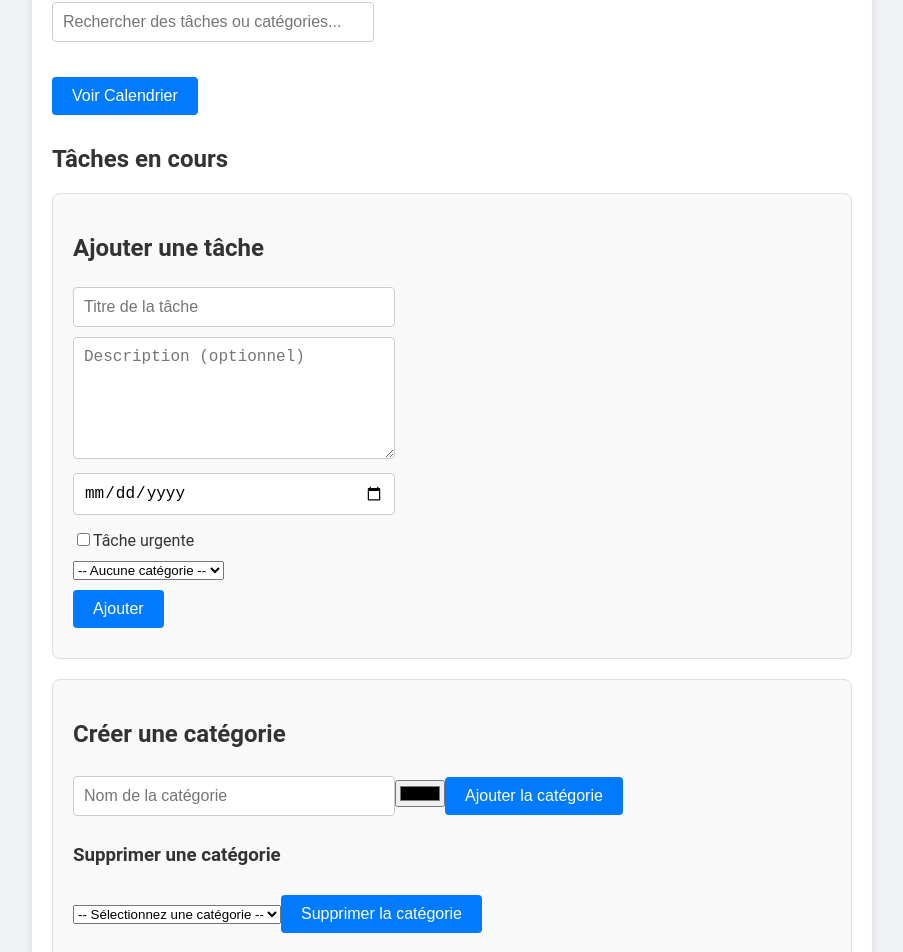
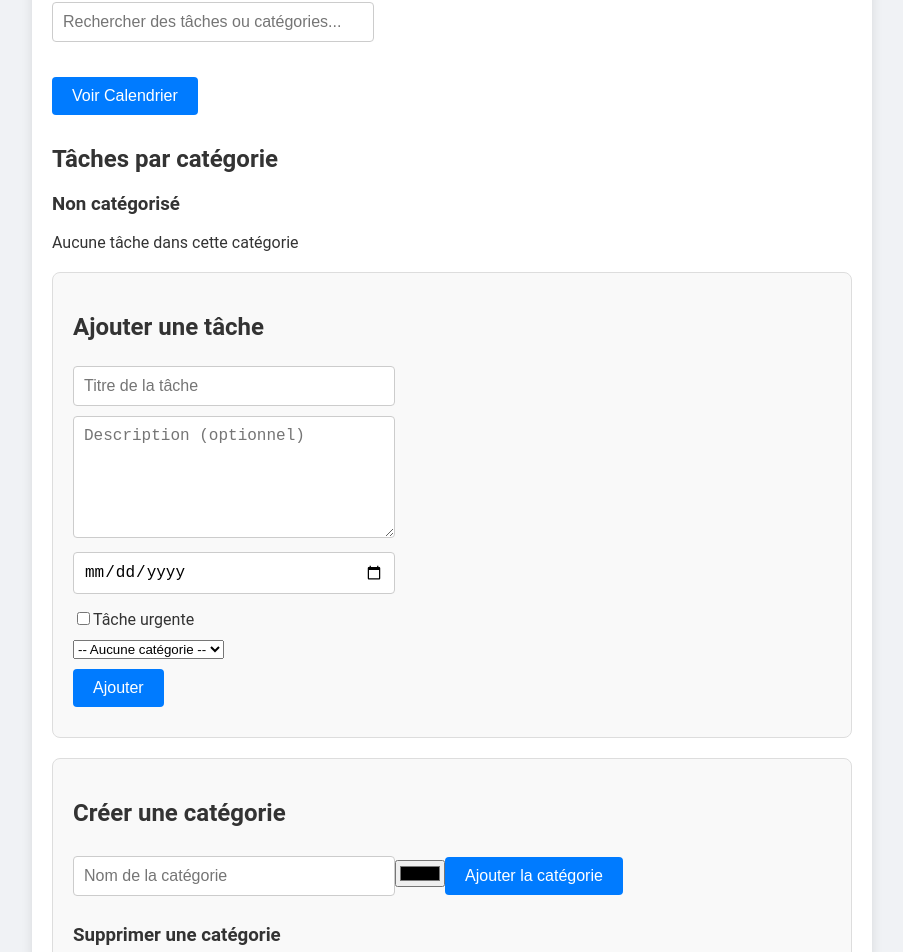
Before and after one commit to ARMANI-Baptiste-23013225/baba, a React (Create React App) app: page / in a window 1280 px wide. Shown: the part 124-1076 px from the top of the page, without its empty margins (188-1091 px from the left). Built offline with nearby package versions, Linux system fonts and the light colour scheme.

Commit message:
ajout d'un bouton suppression catégorie, ajout css pour le bouton, et affichage catégorie pour les taches

```diff
--- a/src/Composant/CategoryForm.js
+++ b/src/Composant/CategoryForm.js
@@ -51,8 +51,9 @@ const CategoryForm = ({ addCategory, categories = [], deleteCategory }) => {
                     value={selectedCategoryId}
                     onChange={(e) => setSelectedCategoryId(e.target.value)}
                     required
+                    className={"supressionC"}
                 >
-                    <option value="">-- Sélectionnez une catégorie --</option>
+                    <option >-- Sélectionnez une catégorie --</option>
                     {categories.map(category => (
                         <option key={category.id} value={category.id}>
                             {category.title}
--- a/src/Composant/TaskList.js
+++ b/src/Composant/TaskList.js
@@ -1,34 +1,127 @@
 import React, { useState } from 'react';
 
-const TaskList = ({ tasks = [], setTasks }) => {
+const TaskList = ({ tasks = [], setTasks, categories = [], relations = [], setRelations }) => {
     const [editingTask, setEditingTask] = useState(null);
     const [newTitle, setNewTitle] = useState('');
     const [newDescription, setNewDescription] = useState('');
+    const [newDueDate, setNewDueDate] = useState('');
     const [newUrgent, setNewUrgent] = useState(false);
+    const [newCategory, setNewCategory] = useState('');
 
     const handleEdit = (task) => {
         setEditingTask(task);
         setNewTitle(task.title);
         setNewDescription(task.description || '');
+        setNewDueDate(task.dueDate || '');
         setNewUrgent(task.urgent || false);
+
+        // Find the current category for this task
+        const taskRelation = relations.find(rel => rel.taskId === task.id);
+        setNewCategory(taskRelation ? taskRelation.categoryId : '');
     };
 
     const handleSave = (task) => {
         const updatedTasks = tasks.map(t =>
-            t === task ? { ...t, title: newTitle, description: newDescription, urgent: newUrgent } : t
+            t.id === task.id ? {
+                ...t,
+                title: newTitle,
+                description: newDescription,
+                dueDate: newDueDate,
+                urgent: newUrgent
+            } : t
         );
         setTasks(updatedTasks);
+
+        const existingRelation = relations.find(rel => rel.taskId === task.id);
+
+        if (newCategory) {
+            if (existingRelation) {
+                const updatedRelations = relations.map(rel =>
+                    rel.taskId === task.id ? { ...rel, categoryId: newCategory } : rel
+                );
+                setRelations(updatedRelations);
+            } else {
+                setRelations([...relations, { taskId: task.id, categoryId: newCategory }]);
+            }
+        } else if (existingRelation) {
+            const updatedRelations = relations.filter(rel => rel.taskId !== task.id);
+            setRelations(updatedRelations);
+        }
+
         setEditingTask(null);
     };
 
-    const handleDelete = (task) => {
-        const updatedTasks = tasks.filter(t => t !== task);
-        setTasks(updatedTasks);
+    const handleDelete = (taskId) => {
+        setTasks(tasks.filter(t => t.id !== taskId));
+        setRelations(relations.filter(rel => rel.taskId !== taskId)); // Fixed: was using task.id
     };
 
-    const renderTasks = tasks?.map((task, index) => (
-        <div key={index} className={`task-item ${task.urgent ? 'urgent-task' : ''}`}>
-            {editingTask === task ? (
+    // Get category name for a task
+    const getCategoryForTask = (taskId) => {
+        const relation = relations.find(rel => rel.taskId === taskId);
+        if (!relation) return null;
+
+        const category = categories.find(cat => cat.id === relation.categoryId);
+        return category || null;
+    };
+
+    const getTasksByCategory = () => {
+        const tasksByCategory = {};
+
+        categories.forEach(category => {
+            tasksByCategory[category.id] = {
+                categoryInfo: category,
+                tasks: []
+            };
+        });
+
+        // Add uncategorized group
+        tasksByCategory['uncategorized'] = {
+            categoryInfo: { id: 'uncategorized', title: 'Non catégorisé' },
+            tasks: []
+        };
+
+        tasks.forEach(task => {
+            const taskRelations = relations.filter(rel => rel.taskId === task.id);
+
+            if (taskRelations.length === 0) {
+                tasksByCategory['uncategorized'].tasks.push(task);
+            } else {
+                taskRelations.forEach(rel => {
+                    if (tasksByCategory[rel.categoryId]) {
+                        tasksByCategory[rel.categoryId].tasks.push(task);
+                    } else {
+                        // If category doesn't exist anymore, put in uncategorized
+                        tasksByCategory['uncategorized'].tasks.push(task);
+                    }
+                });
+            }
+        });
+
+        return tasksByCategory;
+    };
+
+    const tasksByCategory = getTasksByCategory();
+
+    return (
+        <div className="task-list">
+            <h2>Tâches par catégorie</h2>
+
+            {Object.values(tasksByCategory).map(category => (
+                <div key={category.categoryInfo.id} className="category-group">
+                    <h3 style={{ color: category.categoryInfo.color }}>
+                        {category.categoryInfo.title}
+                    </h3>
+
+                    {category.tasks.length === 0 ? (
+                        <p className="empty-category">Aucune tâche dans cette catégorie</p>
+                    ) : (
+                        category.tasks.map(task => {
+                            const taskCategory = getCategoryForTask(task.id);
+
+                            return (
+                                <div key={task.id} className={`task-item ${task.urgent ? 'urgent-task' : ''}`}>
+                                    {editingTask && editingTask.id === task.id ? (
                                         <>
                                             <input
                                                 type="text"
@@ -39,6 +132,12 @@ const TaskList = ({ tasks = [], setTasks }) => {
                                                 value={newDescription}
                                                 onChange={(e) => setNewDescription(e.target.value)}
                                             />
+                                            <input
+                                                type="date"
+                                                value={newDueDate}
+                                                onChange={(e) => setNewDueDate(e.target.value)}
+                                            />
+                                            <div className="checkbox-container">
                                                 <label>
                                                     <input
                                                         type="checkbox"
@@ -47,6 +146,18 @@ const TaskList = ({ tasks = [], setTasks }) => {
                                                     />
                                                     Tâche urgente
                                                 </label>
+                                            </div>
+                                            <div>
+                                                <select
+                                                    value={newCategory}
+                                                    onChange={(e) => setNewCategory(e.target.value)}
+                                                >
+                                                    <option value="">-- Aucune catégorie --</option>
+                                                    {categories.map(cat => (
+                                                        <option key={cat.id} value={cat.id}>{cat.title}</option>
+                                                    ))}
+                                                </select>
+                                            </div>
                                             <button onClick={() => handleSave(task)}>Enregistrer</button>
                                         </>
                                     ) : (
@@ -55,20 +166,24 @@ const TaskList = ({ tasks = [], setTasks }) => {
                                                 {task.title}
                                                 {task.urgent && <span className="urgent-tag">URGENT</span>}
                                             </h3>
-                    {task.description && <p><strong>Description :</strong> {task.description}</p>}
-                    <p><strong>Echéance :</strong> {task.dueDate ? task.dueDate : 'Pas d\'échéance'}</p>
-                    <p><strong>Catégories :</strong> {task.categories?.join(', ') || 'Aucune catégorie'}</p>
+                                            {task.description && <p>{task.description}</p>}
+                                            <p>Date d'échéance: {task.dueDate || 'Non définie'}</p>
+
+                                            {/* Display category with the task */}
+                                            {taskCategory && (
+                                                <p>Catégorie: <span style={{color: taskCategory.color, fontWeight: 'bold'}}>{taskCategory.title}</span></p>
+                                            )}
+
                                             <button onClick={() => handleEdit(task)}>Modifier</button>
-                    <button onClick={() => handleDelete(task)}>Supprimer</button>
+                                            <button onClick={() => handleDelete(task.id)}>Supprimer</button>
                                         </>
                                     )}
                                 </div>
-    ));
-
-    return (
-        <div className="task-list">
-            <h2>Tâches en cours</h2>
-            {renderTasks}
+                            );
+                        })
+                    )}
+                </div>
+            ))}
         </div>
     );
 };
--- a/src/styles.css
+++ b/src/styles.css
@@ -1,4 +1,3 @@
-/* General Styles */
 body {
     font-family: 'Roboto', sans-serif;
     margin: 0;
@@ -17,7 +16,7 @@ body {
 }
 
 
-button {
+button{
     padding: 10px 20px;
     margin: 10px 0;
     cursor: pointer;
@@ -33,7 +32,15 @@ button:hover {
     background-color: #0056b3;
 }
 
-/* Form Styles */
+select.supressionC {
+    padding: 10px;
+    margin: 5px 0;
+    width: 100%;
+    max-width: 300px;
+    border-radius: 4px;
+    font-size: 16px;
+}
+
 input[type="text"], input[type="date"], textarea {
     margin: 5px 0;
     padding: 10px;
@@ -57,7 +64,6 @@ textarea {
     border-radius: 8px;
 }
 
-/* Task List Styles */
 .task-list {
     margin-bottom: 20px;
 }
@@ -85,7 +91,6 @@ textarea {
     margin-right: 10px;
 }
 
-/* Calendar View Styles */
 .calendar-view {
     padding: 20px;
     background-color: #f9f9f9;
```
Lines whose indentation alone changed are shown as unchanged.
